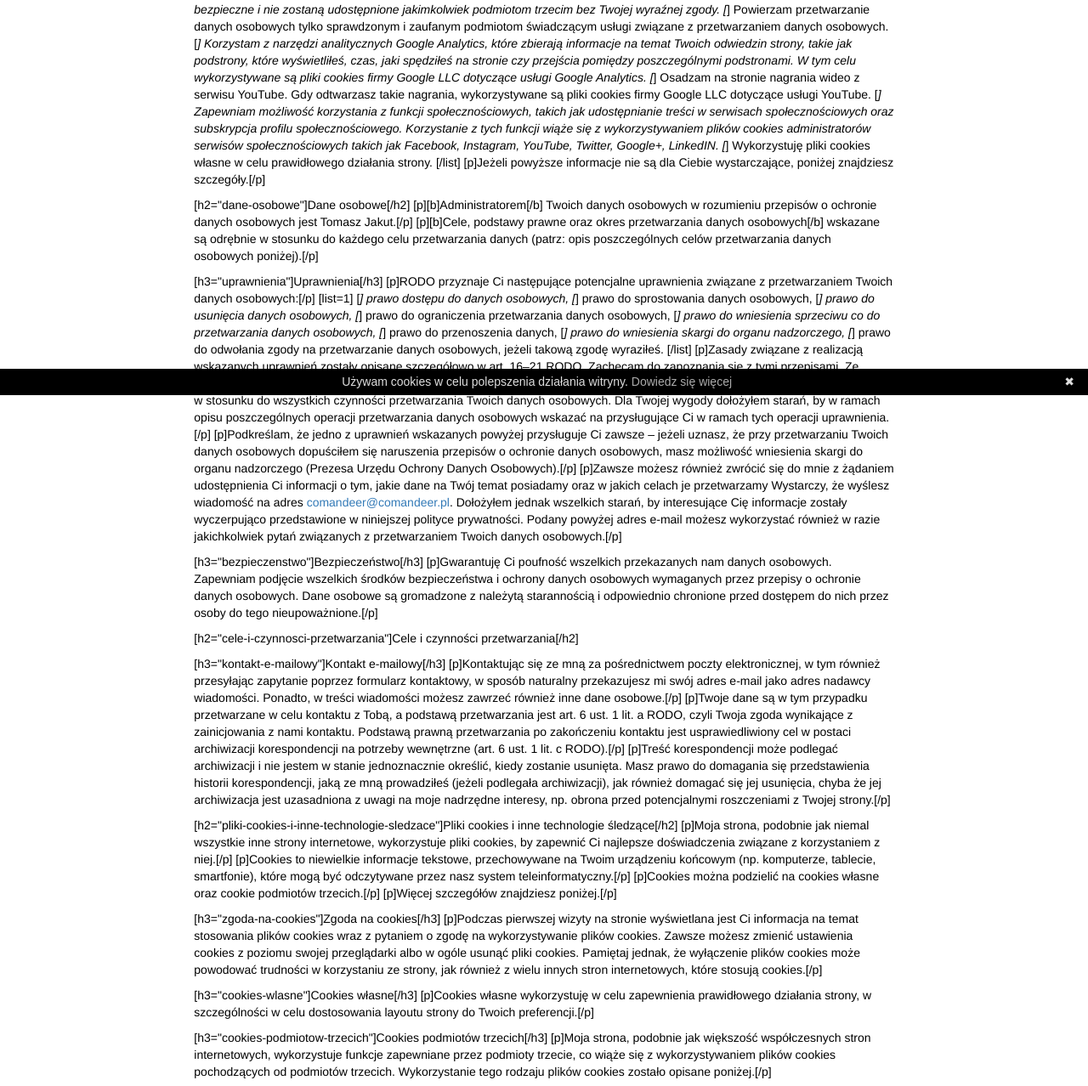
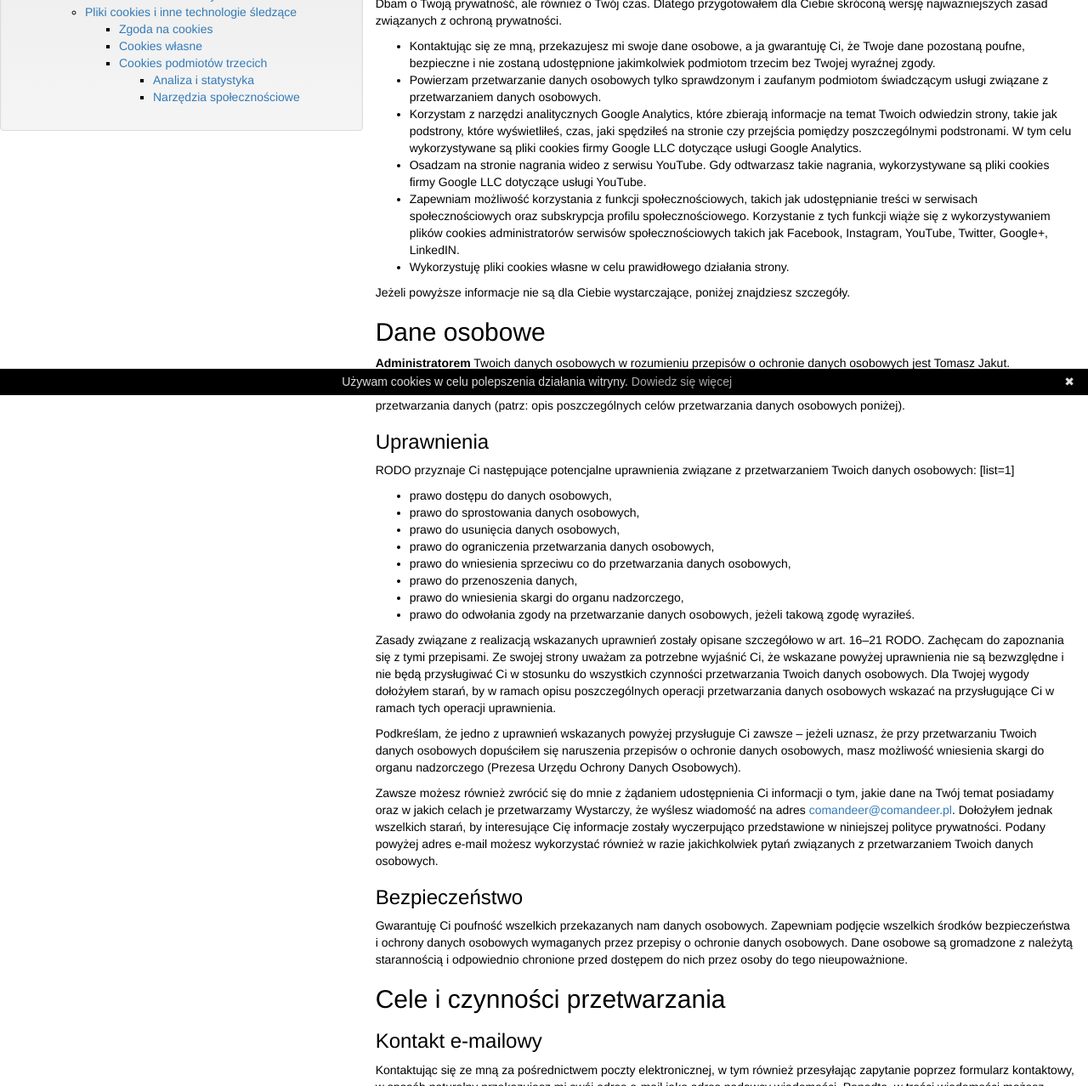
Before and after one commit to Comandeer/comandeers-tutorials, a website: page public/polityka-prywatnosci.html in a window 1280 px wide. Shown: the part 335-1613 px from the top of the page at 85% size. Drawn offline with nearby package versions, Linux system fonts and the light colour scheme.

Commit message:
fix(pages): fix generation of pages

```diff
--- a/public/polityka-prywatnosci.html
+++ b/public/polityka-prywatnosci.html
@@ -43,10 +43,10 @@
 				} );
 			} );
 			</script>
-			<title>{TITLE}</title>
-			<meta name="description" content="{DESCRIPTION}">
-			<meta property="og:title" content="{TITLE}">
-			<meta property="og:description" content="{DESCRIPTION}">
+			<title>Polityka prywatności</title>
+			<meta name="description" content="Polityka prywatności tutorialów Comandeera">
+			<meta property="og:title" content="Polityka prywatności">
+			<meta property="og:description" content="Polityka prywatności tutorialów Comandeera">
 			<meta property="og:type" content="article">
 			<meta property="article:author" content="Comandeer">
 
@@ -85,73 +85,81 @@
 
 			<main class="container-fluid">
 				<div class="row">
-					<div class="col-md-8 col-md-offset-2 header header_main">
-						<h1 id="start" class="header__heading">{TITLE}</h1>
+					<div class="col-md-8 col-md-offset-4 header header_main">
+						<h1 id="start" class="header__heading">Polityka prywatności</h1>
 
 						<a class="header__link" href="polityka-prywatnosci.pdf" title="Wersja PDF"><span class="glyphicon glyphicon-book" aria-hidden="true"></span><span class="sr-only">Wersja <abbr title="Portable Document Format" lang="en">PDF</abbr></span></a>
 					</div>
 				</div>
 				<div class="row">
+					<nav class="sidebar col-md-4 well" aria-labelledby="toc-heading">
+			<h2 class="sidebar-header" id="toc-heading">Spis treści</h2>
+				<div class="sidebar-inner">
+					<ul>
+					<li><a href="#start">Polityka prywatności</a><ul><li><a href="#skrocona-wersja-najwazniejsze-informacje">Skrócona wersja – najważniejsze informacje</a></li><li><a href="#dane-osobowe">Dane osobowe</a><ul><li><a href="#uprawnienia">Uprawnienia</a></li><li><a href="#bezpieczenstwo">Bezpieczeństwo</a></li></ul></li><li><a href="#cele-i-czynnosci-przetwarzania">Cele i czynności przetwarzania</a><ul><li><a href="#kontakt-e-mailowy">Kontakt e-mailowy</a></li></ul></li><li><a href="#pliki-cookies-i-inne-technologie-sledzace">Pliki cookies i inne technologie śledzące</a><ul><li><a href="#zgoda-na-cookies">Zgoda na cookies</a></li><li><a href="#cookies-wlasne">Cookies własne</a></li><li><a href="#cookies-podmiotow-trzecich">Cookies podmiotów trzecich</a><ul><li><a href="#analiza-i-statystyka">Analiza i statystyka</a></li><li><a href="#narzedzia-spolecznosciowe">Narzędzia społecznościowe</a></li></ul></li></ul></li></ul></li>
+					</ul>
+				</div>
+			</nav>
 
+					<div class="content col-md-8 col-md-offset-0">
+						<p></p>
 
-					<div class="content col-md-8 col-md-offset-2">
-						<p>[description]Polityka prywatności tutorialów Comandeera[/description]
-[h1=&quot;start&quot;]Polityka prywatności[/h1]</p>
-<p>[p]Jeżeli tutaj trafiłeś, to niezawodny znak, że cenisz swoją prywatność. Doskonale to rozumiem, dlatego przygotowałem dla Ciebie ten dokument, w którym znajdziesz zasady przetwarzania danych osobowych oraz wykorzystywania plików cookies w związku z korzystaniem ze strony internetowej [url=&quot;<a href="https://tutorials.comandeer.pl" rel="noreferrer noopener">https://tutorials.comandeer.pl</a>&quot;]<a href="https://tutorials.Comandeer.pl" rel="noreferrer noopener">https://tutorials.Comandeer.pl</a>[/url].[/p]
-[p] Informacja formalna na początek – administratorem strony jestem ja, Tomasz Jakut.[/p]
-[p]W razie jakichkolwiek wątpliwości związanych z polityką prywatności, w każdej chwili możesz się ze mną skontaktować, wysyłając wiadomość na adres <a href="mailto:comandeer@comandeer.pl" rel="noreferrer noopener">comandeer@comandeer.pl</a>.[/p]</p>
-<p>[h2=&quot;skrocona-wersja-najwazniejsze-informacje&quot;]Skrócona wersja – najważniejsze informacje[/h2]
-[p]Dbam o Twoją prywatność, ale również o Twój czas. Dlatego przygotowałem dla Ciebie skróconą wersję najważniejszych zasad związanych z ochroną prywatności.[/p]
-[list]
-[<em>] Kontaktując się ze mną, przekazujesz mi swoje dane osobowe, a ja gwarantuję Ci, że Twoje dane pozostaną poufne, bezpieczne i nie zostaną udostępnione jakimkolwiek podmiotom trzecim bez Twojej wyraźnej zgody.
-[</em>] Powierzam przetwarzanie danych 	osobowych tylko sprawdzonym i zaufanym podmiotom świadczącym usługi związane z przetwarzaniem danych osobowych.
-[<em>] Korzystam z narzędzi analitycznych Google Analytics, które zbierają informacje na temat Twoich odwiedzin strony, takie jak podstrony, które wyświetliłeś, czas, jaki spędziłeś na stronie czy przejścia pomiędzy poszczególnymi podstronami. W tym celu wykorzystywane są pliki cookies firmy Google LLC dotyczące usługi Google Analytics.
-[</em>] Osadzam na stronie nagrania wideo z serwisu YouTube. Gdy odtwarzasz takie nagrania, wykorzystywane są pliki cookies firmy Google LLC dotyczące usługi YouTube.
-[<em>] Zapewniam możliwość korzystania z funkcji społecznościowych, takich jak udostępnianie treści w 	serwisach społecznościowych oraz subskrypcja profilu społecznościowego. Korzystanie z tych funkcji wiąże się z wykorzystywaniem plików cookies administratorów serwisów społecznościowych takich jak Facebook, Instagram, YouTube, Twitter, Google+, LinkedIN.
-[</em>] Wykorzystuję pliki cookies własne w celu prawidłowego działania strony.
-[/list]
-[p]Jeżeli powyższe informacje nie są dla Ciebie wystarczające, poniżej znajdziesz szczegóły.[/p]</p>
-<p>[h2=&quot;dane-osobowe&quot;]Dane osobowe[/h2]
-[p][b]Administratorem[/b] Twoich danych osobowych w rozumieniu przepisów o ochronie danych osobowych jest Tomasz Jakut.[/p]
-[p][b]Cele, podstawy prawne oraz okres przetwarzania danych osobowych[/b] wskazane są odrębnie w stosunku do każdego celu przetwarzania danych (patrz: opis poszczególnych celów przetwarzania danych osobowych poniżej).[/p]</p>
-<p>[h3=&quot;uprawnienia&quot;]Uprawnienia[/h3]
-[p]RODO przyznaje Ci następujące potencjalne uprawnienia związane z przetwarzaniem Twoich danych osobowych:[/p]
-[list=1]
-[<em>] prawo dostępu do danych osobowych,
-[</em>] prawo do sprostowania danych osobowych,
-[<em>] prawo do usunięcia danych osobowych,
-[</em>] prawo do ograniczenia przetwarzania danych osobowych,
-[<em>] prawo do wniesienia sprzeciwu co do przetwarzania danych osobowych,
-[</em>] prawo do przenoszenia danych,
-[<em>] prawo do wniesienia skargi do organu nadzorczego,
-[</em>] prawo do odwołania zgody na przetwarzanie danych osobowych, jeżeli takową zgodę wyraziłeś.
-[/list]
-[p]Zasady związane z realizacją wskazanych uprawnień zostały opisane szczegółowo w art. 16–21 RODO. Zachęcam do zapoznania się z tymi przepisami. Ze swojej strony uważam za potrzebne wyjaśnić Ci, że wskazane powyżej uprawnienia nie są bezwzględne i nie będą przysługiwać Ci w stosunku do wszystkich czynności przetwarzania Twoich danych osobowych. Dla Twojej wygody dołożyłem starań, by w ramach opisu poszczególnych operacji przetwarzania danych osobowych wskazać na przysługujące Ci w ramach tych operacji uprawnienia.[/p]
-[p]Podkreślam, że jedno z uprawnień wskazanych powyżej przysługuje Ci zawsze – jeżeli uznasz, że przy przetwarzaniu Twoich danych osobowych dopuściłem się naruszenia przepisów o ochronie danych osobowych, masz możliwość wniesienia skargi do organu nadzorczego (Prezesa Urzędu Ochrony Danych Osobowych).[/p]
-[p]Zawsze możesz również zwrócić się do mnie z żądaniem udostępnienia Ci informacji o tym, jakie dane na Twój temat posiadamy oraz w jakich celach je przetwarzamy Wystarczy, że wyślesz wiadomość na adres <a href="mailto:comandeer@comandeer.pl" rel="noreferrer noopener">comandeer@comandeer.pl</a>. Dołożyłem jednak wszelkich starań, by interesujące Cię informacje zostały wyczerpująco przedstawione w niniejszej polityce prywatności. Podany powyżej adres e-mail możesz wykorzystać również w razie jakichkolwiek pytań związanych z przetwarzaniem Twoich danych osobowych.[/p]</p>
-<p>[h3=&quot;bezpieczenstwo&quot;]Bezpieczeństwo[/h3]
-[p]Gwarantuję Ci poufność wszelkich przekazanych nam danych osobowych. Zapewniam podjęcie wszelkich środków bezpieczeństwa i ochrony danych osobowych wymaganych przez przepisy o ochronie danych osobowych. Dane osobowe są gromadzone z należytą starannością i odpowiednio chronione przed dostępem do nich przez osoby do tego nieupoważnione.[/p]</p>
-<p>[h2=&quot;cele-i-czynnosci-przetwarzania&quot;]Cele i czynności przetwarzania[/h2]</p>
-<p>[h3=&quot;kontakt-e-mailowy&quot;]Kontakt e-mailowy[/h3]
-[p]Kontaktując się ze mną za pośrednictwem poczty elektronicznej, w tym również przesyłając zapytanie poprzez formularz kontaktowy, w sposób naturalny przekazujesz mi swój adres e-mail jako adres nadawcy wiadomości. Ponadto, w treści wiadomości możesz zawrzeć również inne dane osobowe.[/p]
-[p]Twoje dane są w tym przypadku przetwarzane w celu kontaktu z Tobą, a podstawą przetwarzania jest art. 6 ust. 1 lit. a RODO, czyli Twoja zgoda wynikające z zainicjowania z nami kontaktu. Podstawą prawną przetwarzania po zakończeniu kontaktu jest usprawiedliwiony cel w postaci archiwizacji korespondencji na potrzeby wewnętrzne (art. 6 ust. 1 lit. c RODO).[/p]
-[p]Treść korespondencji może podlegać archiwizacji i nie jestem w stanie jednoznacznie określić, kiedy zostanie usunięta. Masz prawo do domagania się przedstawienia historii korespondencji, jaką ze mną prowadziłeś (jeżeli podlegała archiwizacji), jak również domagać się jej usunięcia, chyba że jej archiwizacja jest uzasadniona z uwagi na moje nadrzędne interesy, np. obrona przed potencjalnymi roszczeniami z Twojej strony.[/p]</p>
-<p>[h2=&quot;pliki-cookies-i-inne-technologie-sledzace&quot;]Pliki cookies i inne technologie śledzące[/h2]
-[p]Moja strona, podobnie jak niemal wszystkie inne strony internetowe, wykorzystuje pliki cookies, by zapewnić Ci najlepsze doświadczenia związane z korzystaniem z niej.[/p]
-[p]Cookies to niewielkie informacje tekstowe, przechowywane na Twoim urządzeniu końcowym (np. komputerze, tablecie, smartfonie), które mogą być odczytywane przez nasz system teleinformatyczny.[/p]
-[p]Cookies można podzielić na cookies własne oraz cookie podmiotów trzecich.[/p]
-[p]Więcej szczegółów znajdziesz poniżej.[/p]</p>
-<p>[h3=&quot;zgoda-na-cookies&quot;]Zgoda na cookies[/h3]
-[p]Podczas pierwszej wizyty na stronie wyświetlana jest Ci informacja na temat stosowania plików cookies wraz z pytaniem o zgodę na wykorzystywanie plików cookies. Zawsze możesz zmienić ustawienia cookies z poziomu swojej przeglądarki albo w ogóle usunąć pliki cookies. Pamiętaj jednak, że wyłączenie plików cookies może powodować trudności w korzystaniu ze strony, jak również z wielu innych stron internetowych, które stosują cookies.[/p]</p>
-<p>[h3=&quot;cookies-wlasne&quot;]Cookies własne[/h3]
-[p]Cookies własne wykorzystuję w celu zapewnienia prawidłowego działania strony, w szczególności w celu dostosowania layoutu strony do Twoich preferencji.[/p]</p>
-<p>[h3=&quot;cookies-podmiotow-trzecich&quot;]Cookies podmiotów trzecich[/h3]
-[p]Moja strona, podobnie jak większość współczesnych stron internetowych, wykorzystuje funkcje zapewniane przez podmioty trzecie, co wiąże się z wykorzystywaniem plików cookies pochodzących od podmiotów trzecich. Wykorzystanie tego rodzaju plików cookies zostało opisane poniżej.[/p]</p>
-<p>[h4=&quot;analiza-i-statystyka&quot;]Analiza i statystyka[/h4]
-[p]Wykorzystuję cookies do śledzenia statystyk strony, takich jak liczba osób odwiedzających, rodzaj systemu operacyjnego i przeglądarki internetowej wykorzystywanej do przeglądania strony, czas spędzony na stronie, odwiedzone podstrony etc. Korzystam w tym zakresie z Google Analytics, co wiąże się z wykorzystaniem plików cookies firmy Google LLC.[/p]</p>
-<p>[h4=&quot;narzedzia-spolecznosciowe&quot;]Narzędzia społecznościowe[/h4]
-[p]Zapewniam możliwość korzystania z funkcji społecznościowych, takich jak udostępnianie treści w serwisach społecznościowych oraz subskrypcja profilu społecznościowego. Korzystanie z tych funkcji wiąże się z wykorzystywaniem plików cookies administratorów serwisów społecznościowych takich jak Facebook, Instagram, YouTube, Twitter, Google+, LinkedIN.[/p]
-[p]Osadzam na stronie nagrania wideo z serwisu YouTube. Gdy odtwarzasz takie nagrania, wykorzystywane są pliki cookies firmy Google LLC dotyczące usługi YouTube.[/p]</p>
+<p>Jeżeli tutaj trafiłeś, to niezawodny znak, że cenisz swoją prywatność. Doskonale to rozumiem, dlatego przygotowałem dla Ciebie ten dokument, w którym znajdziesz zasady przetwarzania danych osobowych oraz wykorzystywania plików cookies w związku z korzystaniem ze strony internetowej <a href="%22https://tutorials.comandeer.pl%22" rel="noreferrer noopener">https://tutorials.Comandeer.pl</a>.</p>
+<p>Informacja formalna na początek – administratorem strony jestem ja, Tomasz Jakut.</p>
+<p>W razie jakichkolwiek wątpliwości związanych z polityką prywatności, w każdej chwili możesz się ze mną skontaktować, wysyłając wiadomość na adres <a href="mailto:comandeer@comandeer.pl" rel="noreferrer noopener">comandeer@comandeer.pl</a>.</p>
+<h2 id="skrocona-wersja-najwazniejsze-informacje">Skrócona wersja – najważniejsze informacje</h2>
+<p>Dbam o Twoją prywatność, ale również o Twój czas. Dlatego przygotowałem dla Ciebie skróconą wersję najważniejszych zasad związanych z ochroną prywatności.</p>
+<ul>
+<li>Kontaktując się ze mną, przekazujesz mi swoje dane osobowe, a ja gwarantuję Ci, że Twoje dane pozostaną poufne, bezpieczne i nie zostaną udostępnione jakimkolwiek podmiotom trzecim bez Twojej wyraźnej zgody.</li>
+<li>Powierzam przetwarzanie danych 	osobowych tylko sprawdzonym i zaufanym podmiotom świadczącym usługi związane z przetwarzaniem danych osobowych.</li>
+<li>Korzystam z narzędzi analitycznych Google Analytics, które zbierają informacje na temat Twoich odwiedzin strony, takie jak podstrony, które wyświetliłeś, czas, jaki spędziłeś na stronie czy przejścia pomiędzy poszczególnymi podstronami. W tym celu wykorzystywane są pliki cookies firmy Google LLC dotyczące usługi Google Analytics.</li>
+<li>Osadzam na stronie nagrania wideo z serwisu YouTube. Gdy odtwarzasz takie nagrania, wykorzystywane są pliki cookies firmy Google LLC dotyczące usługi YouTube.</li>
+<li>Zapewniam możliwość korzystania z funkcji społecznościowych, takich jak udostępnianie treści w 	serwisach społecznościowych oraz subskrypcja profilu społecznościowego. Korzystanie z tych funkcji wiąże się z wykorzystywaniem plików cookies administratorów serwisów społecznościowych takich jak Facebook, Instagram, YouTube, Twitter, Google+, LinkedIN.</li>
+<li>Wykorzystuję pliki cookies własne w celu prawidłowego działania strony.</li>
+</ul>
+<p>Jeżeli powyższe informacje nie są dla Ciebie wystarczające, poniżej znajdziesz szczegóły.</p>
+<h2 id="dane-osobowe">Dane osobowe</h2>
+<p><b>Administratorem</b> Twoich danych osobowych w rozumieniu przepisów o ochronie danych osobowych jest Tomasz Jakut.</p>
+<p><b>Cele, podstawy prawne oraz okres przetwarzania danych osobowych</b> wskazane są odrębnie w stosunku do każdego celu przetwarzania danych (patrz: opis poszczególnych celów przetwarzania danych osobowych poniżej).</p>
+<h3 id="uprawnienia">Uprawnienia</h3>
+<p>RODO przyznaje Ci następujące potencjalne uprawnienia związane z przetwarzaniem Twoich danych osobowych:
+[list=1]</p>
+<ul>
+<li>prawo dostępu do danych osobowych,</li>
+<li>prawo do sprostowania danych osobowych,</li>
+<li>prawo do usunięcia danych osobowych,</li>
+<li>prawo do ograniczenia przetwarzania danych osobowych,</li>
+<li>prawo do wniesienia sprzeciwu co do przetwarzania danych osobowych,</li>
+<li>prawo do przenoszenia danych,</li>
+<li>prawo do wniesienia skargi do organu nadzorczego,</li>
+<li>prawo do odwołania zgody na przetwarzanie danych osobowych, jeżeli takową zgodę wyraziłeś.</li>
+</ul>
+<p>Zasady związane z realizacją wskazanych uprawnień zostały opisane szczegółowo w art. 16–21 RODO. Zachęcam do zapoznania się z tymi przepisami. Ze swojej strony uważam za potrzebne wyjaśnić Ci, że wskazane powyżej uprawnienia nie są bezwzględne i nie będą przysługiwać Ci w stosunku do wszystkich czynności przetwarzania Twoich danych osobowych. Dla Twojej wygody dołożyłem starań, by w ramach opisu poszczególnych operacji przetwarzania danych osobowych wskazać na przysługujące Ci w ramach tych operacji uprawnienia.</p>
+<p>Podkreślam, że jedno z uprawnień wskazanych powyżej przysługuje Ci zawsze – jeżeli uznasz, że przy przetwarzaniu Twoich danych osobowych dopuściłem się naruszenia przepisów o ochronie danych osobowych, masz możliwość wniesienia skargi do organu nadzorczego (Prezesa Urzędu Ochrony Danych Osobowych).</p>
+<p>Zawsze możesz również zwrócić się do mnie z żądaniem udostępnienia Ci informacji o tym, jakie dane na Twój temat posiadamy oraz w jakich celach je przetwarzamy Wystarczy, że wyślesz wiadomość na adres <a href="mailto:comandeer@comandeer.pl" rel="noreferrer noopener">comandeer@comandeer.pl</a>. Dołożyłem jednak wszelkich starań, by interesujące Cię informacje zostały wyczerpująco przedstawione w niniejszej polityce prywatności. Podany powyżej adres e-mail możesz wykorzystać również w razie jakichkolwiek pytań związanych z przetwarzaniem Twoich danych osobowych.</p>
+<h3 id="bezpieczenstwo">Bezpieczeństwo</h3>
+<p>Gwarantuję Ci poufność wszelkich przekazanych nam danych osobowych. Zapewniam podjęcie wszelkich środków bezpieczeństwa i ochrony danych osobowych wymaganych przez przepisy o ochronie danych osobowych. Dane osobowe są gromadzone z należytą starannością i odpowiednio chronione przed dostępem do nich przez osoby do tego nieupoważnione.</p>
+<h2 id="cele-i-czynnosci-przetwarzania">Cele i czynności przetwarzania</h2>
+<h3 id="kontakt-e-mailowy">Kontakt e-mailowy</h3>
+<p>Kontaktując się ze mną za pośrednictwem poczty elektronicznej, w tym również przesyłając zapytanie poprzez formularz kontaktowy, w sposób naturalny przekazujesz mi swój adres e-mail jako adres nadawcy wiadomości. Ponadto, w treści wiadomości możesz zawrzeć również inne dane osobowe.</p>
+<p>Twoje dane są w tym przypadku przetwarzane w celu kontaktu z Tobą, a podstawą przetwarzania jest art. 6 ust. 1 lit. a RODO, czyli Twoja zgoda wynikające z zainicjowania z nami kontaktu. Podstawą prawną przetwarzania po zakończeniu kontaktu jest usprawiedliwiony cel w postaci archiwizacji korespondencji na potrzeby wewnętrzne (art. 6 ust. 1 lit. c RODO).</p>
+<p>Treść korespondencji może podlegać archiwizacji i nie jestem w stanie jednoznacznie określić, kiedy zostanie usunięta. Masz prawo do domagania się przedstawienia historii korespondencji, jaką ze mną prowadziłeś (jeżeli podlegała archiwizacji), jak również domagać się jej usunięcia, chyba że jej archiwizacja jest uzasadniona z uwagi na moje nadrzędne interesy, np. obrona przed potencjalnymi roszczeniami z Twojej strony.</p>
+<h2 id="pliki-cookies-i-inne-technologie-sledzace">Pliki cookies i inne technologie śledzące</h2>
+<p>Moja strona, podobnie jak niemal wszystkie inne strony internetowe, wykorzystuje pliki cookies, by zapewnić Ci najlepsze doświadczenia związane z korzystaniem z niej.</p>
+<p>Cookies to niewielkie informacje tekstowe, przechowywane na Twoim urządzeniu końcowym (np. komputerze, tablecie, smartfonie), które mogą być odczytywane przez nasz system teleinformatyczny.</p>
+<p>Cookies można podzielić na cookies własne oraz cookie podmiotów trzecich.</p>
+<p>Więcej szczegółów znajdziesz poniżej.</p>
+<h3 id="zgoda-na-cookies">Zgoda na cookies</h3>
+<p>Podczas pierwszej wizyty na stronie wyświetlana jest Ci informacja na temat stosowania plików cookies wraz z pytaniem o zgodę na wykorzystywanie plików cookies. Zawsze możesz zmienić ustawienia cookies z poziomu swojej przeglądarki albo w ogóle usunąć pliki cookies. Pamiętaj jednak, że wyłączenie plików cookies może powodować trudności w korzystaniu ze strony, jak również z wielu innych stron internetowych, które stosują cookies.</p>
+<h3 id="cookies-wlasne">Cookies własne</h3>
+<p>Cookies własne wykorzystuję w celu zapewnienia prawidłowego działania strony, w szczególności w celu dostosowania layoutu strony do Twoich preferencji.</p>
+<h3 id="cookies-podmiotow-trzecich">Cookies podmiotów trzecich</h3>
+<p>Moja strona, podobnie jak większość współczesnych stron internetowych, wykorzystuje funkcje zapewniane przez podmioty trzecie, co wiąże się z wykorzystywaniem plików cookies pochodzących od podmiotów trzecich. Wykorzystanie tego rodzaju plików cookies zostało opisane poniżej.</p>
+<h4 id="analiza-i-statystyka">Analiza i statystyka</h4>
+<p>Wykorzystuję cookies do śledzenia statystyk strony, takich jak liczba osób odwiedzających, rodzaj systemu operacyjnego i przeglądarki internetowej wykorzystywanej do przeglądania strony, czas spędzony na stronie, odwiedzone podstrony etc. Korzystam w tym zakresie z Google Analytics, co wiąże się z wykorzystaniem plików cookies firmy Google LLC.</p>
+<h4 id="narzedzia-spolecznosciowe">Narzędzia społecznościowe</h4>
+<p>Zapewniam możliwość korzystania z funkcji społecznościowych, takich jak udostępnianie treści w serwisach społecznościowych oraz subskrypcja profilu społecznościowego. Korzystanie z tych funkcji wiąże się z wykorzystywaniem plików cookies administratorów serwisów społecznościowych takich jak Facebook, Instagram, YouTube, Twitter, Google+, LinkedIN.</p>
+<p>Osadzam na stronie nagrania wideo z serwisu YouTube. Gdy odtwarzasz takie nagrania, wykorzystywane są pliki cookies firmy Google LLC dotyczące usługi YouTube.</p>
 
 					</div>
 				</div>
```
Also changed, not shown: build/bs/build.js, build/generate-markdown.js, build/pages/polityka-prywatnosci.md (added), 9 other files.
